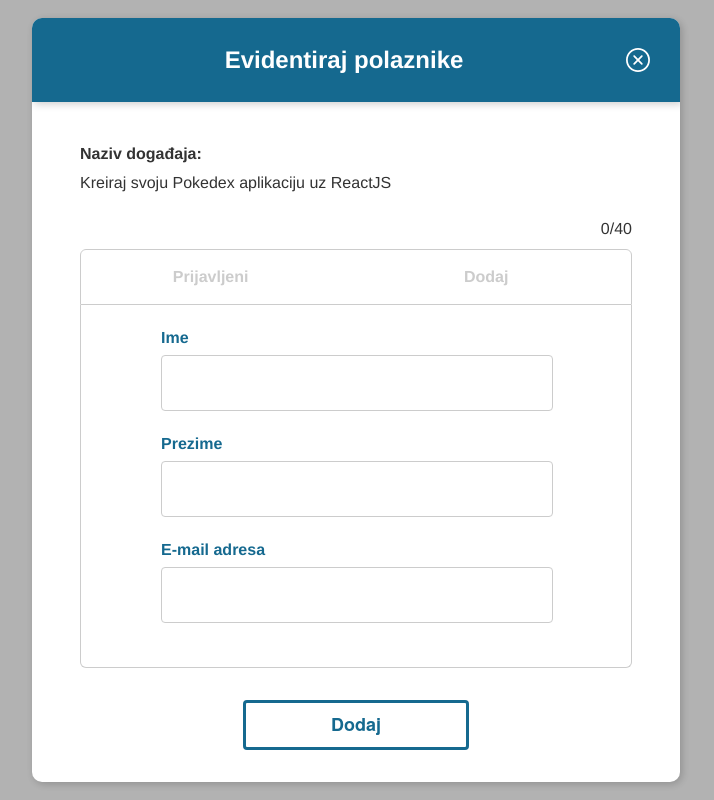
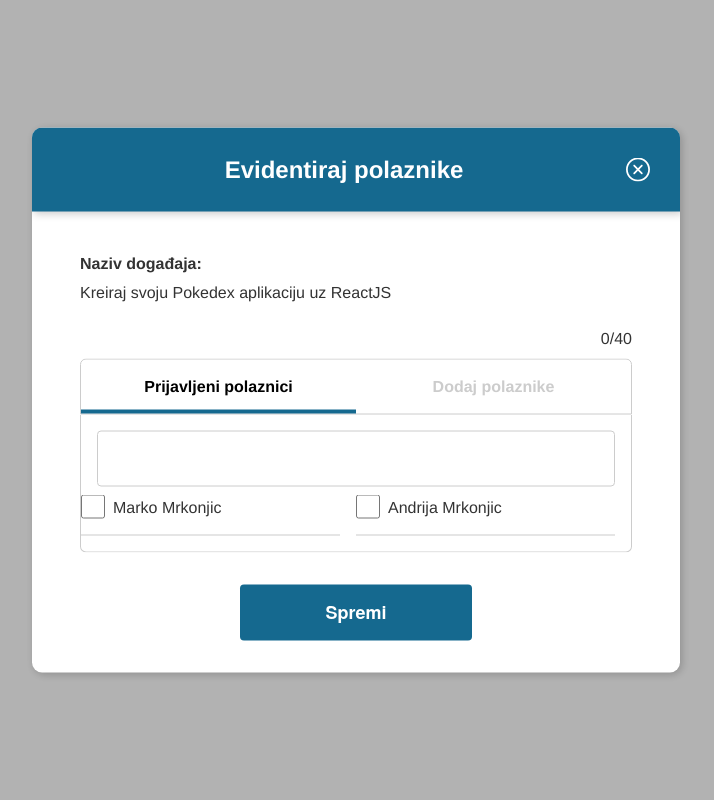
Before and after one commit to DnameZ/TeamProject, a React (Create React App) app: page / in a window 1280 px wide. Shown: the whole page, without its empty margins (284-998 px from the left). Built offline with nearby package versions, Linux system fonts and the light colour scheme.

Commit message:
Studen Record hotfix

```diff
--- a/src/components/StudentRecord/StudentRecord.js
+++ b/src/components/StudentRecord/StudentRecord.js
@@ -30,9 +30,9 @@ import {
 } from '../../lib/styles/generalStyles';
 
 const StudentRecord = () => {
-  const Prijavljeni = 'Prijavljeni';
-  const Dodaj = 'Dodaj';
-  const [isRecord, setIsRecord] = useState('');
+  const Prijavljeni = 'Prijavljeni polaznici';
+  const Dodaj = 'Dodaj polaznike';
+  const [isRecord, setIsRecord] = useState(Prijavljeni);
 
   const ToggleRecord = (Record) => {
     setIsRecord(Record);
@@ -53,7 +53,6 @@ const StudentRecord = () => {
       </EventInfo>
       <StudentTable>
         <StudentHead>
-          <StudentRow>
           <Heading
             Func={() => ToggleRecord(Prijavljeni)}
             text={Prijavljeni}
@@ -64,7 +63,6 @@ const StudentRecord = () => {
             text={Dodaj}
             type={SetActiveOrInactive(Dodaj)}
           />
-          </StudentRow>
         </StudentHead>
         {isRecord === Prijavljeni ? <SignedIn /> : <AddStudent />}
       </StudentTable>
--- a/src/components/StudentRecord/StudentRecordStyle.js
+++ b/src/components/StudentRecord/StudentRecordStyle.js
@@ -30,7 +30,7 @@ export const NumberOfStudents = styled.p`
   align-self: flex-end;
 `;
 
-export const StudentRecord = styled.table`
+export const StudentRecord = styled.div`
   display: flex;
   flex-direction: column;
   justify-content: flex-start;
@@ -43,9 +43,9 @@ export const StudentRecord = styled.table`
   background-color: ${colors.white};
 `;
 
-export const StudentHead = styled.thead`
+export const StudentHead = styled.div`
   display: flex;
-  flex-direction: row;
+  justify-content: space-between;
   border: ${tableBorderNormal};
   border-collapse: collapse;
   border-radius: 6px 6px 0px 0px;
@@ -55,7 +55,7 @@ export const StudentHead = styled.thead`
   height: 56px;
 `;
 
-export const StudentInput = styled.td`
+export const StudentInput = styled.div`
   margin-bottom: 24px;
   height: 56px;
   padding: 16px;
@@ -71,71 +71,50 @@ export const StudentInput = styled.td`
   }
 `;
 
-export const StudentRow = styled.tr`
-  align-self: center;
+export const StudentRow = styled.div`
+  display: flex;
+  width: 100%;
+  justify-content: space-between;
 `;
 
-export const StudentHeading = styled.th`
-  align-self: center;
-  &:first-child {
-    padding-left: 26px;
-    padding-right: 69px;
-  }
-  &:last-child {
-    padding-right: 42px;
-  }
+export const HeaderButton = styled.div`
+  position: relative;
+  display: flex;
+  justify-content: center;
+  align-items: center;
   font-size: 16px;
+  font-weight: bold;
+  width: 50%;
+  height: 100%;
+  color: ${colors.darkGrey};
+
   ${(props) =>
     props.type === 'active' &&
     `color:${colors.black}; font-weight:bold;
-  &:after {
-    width: 49%;
+  &::after {
+    width: 100%;
     height: 4px;
     background-color: ${colors.blue};
     content:"";
     position:absolute;
-    top:274px;
-    bottom:468px;
-    margin-left:-100px;
+    bottom:0;
+    left:0;
+
   }`}
+
   ${(props) =>
     props.type === 'inactive' && `color:${colors.lightGrey}; font-weight:bold;`}
-
-    @media screen and (${breakpoints.tablet}) {
-    width: 546px;
-
-    ${(props) =>
-      props.type === 'active' &&
-      `color:${colors.black}; font-weight:bold;
-      &:after {
-        width: 45.3%;
-        position:absolute;
-        top:282px;
-        bottom:468px;
-        margin-left:-177px;
-      }`}
-  }
-
-  @media screen and (${breakpoints.desktop}) {
-    ${(props) =>
-      props.type === 'active' &&
-      `;
-      &:after {
-        width: 45.1%;
-        margin-left:-168px;
-      }`}
-  }
 `;
 
-export const Heading = ({ type, text, Func, Record }) => {
+export const Heading = ({ type, text, Func }) => {
   return (
-    <StudentHeading onClick={() => Func(Record)} type={type}>
+    <HeaderButton onClick={() => Func()} type={type}>
       {text}
-    </StudentHeading>
+    </HeaderButton>
   );
 };
 
-export const StudentBody = styled.tbody`
+export const StudentBody = styled.div`
   display: flex;
   flex-direction: column;
   flex-wrap: wrap;
@@ -148,7 +127,7 @@ export const StudentBody = styled.tbody`
   border-radius: 0px 0px 6px 6px;
 `;
 
-export const StudentData = styled.td`
+export const StudentData = styled.div`
   display: flex;
   flex-direction: row;
   border: ${tableBorderNormal};
@@ -204,7 +183,7 @@ export const Form = styled.div`
 
   `;
 
-export const FormRow = styled.tr`
+export const FormRow = styled.div`
   display: block;
   margin-left: 16px;
   margin-right: 16px;
```
Lines whose indentation alone changed are shown as unchanged.
